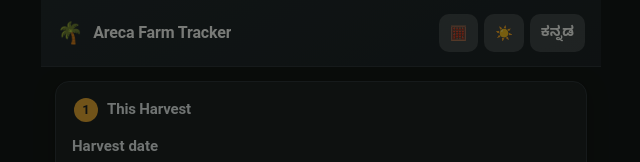
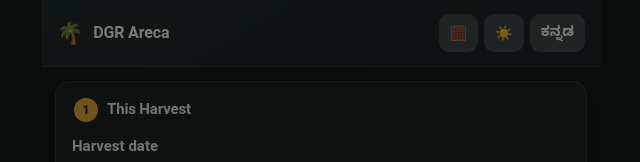
Before and after one commit to Amith-B-2007/areca-business, a plain HTML site: page index.html in a window 1280 px wide. Shown: the top 162 px of the page, 319-959 px from the left. Drawn offline with Linux system fonts and the light colour scheme.

Commit message:
Rename app to DGR Areca
Updates the page title, in-app header, and the install manifest so the
home-screen icon reads DGR Areca. Kannada shows DGR ಅಡಿಕೆ.

Co-Authored-By: Claude Opus 5 <noreply@anthropic.com>

```diff
--- a/index.html
+++ b/index.html
@@ -7,11 +7,11 @@
 <meta name="mobile-web-app-capable" content="yes">
 <meta name="apple-mobile-web-app-capable" content="yes">
 <meta name="apple-mobile-web-app-status-bar-style" content="black-translucent">
-<meta name="apple-mobile-web-app-title" content="Areca Tracker">
+<meta name="apple-mobile-web-app-title" content="DGR Areca">
 <link rel="icon" href="icon.svg">
 <link rel="apple-touch-icon" href="icon.svg">
 <link rel="manifest" href="manifest.webmanifest">
-<title>Areca Farm Tracker</title>
+<title>DGR Areca</title>
 <style>
   /* ══ Dark is the default look ══
      Cool near-black ground, gold accent (the colour of dried areca). */
@@ -625,7 +625,7 @@
 <header>
   <div class="brand">
     <span class="mark">🌴</span>
-    <h1 id="appTitle">Areca Farm Tracker</h1>
+    <h1 id="appTitle">DGR Areca</h1>
   </div>
   <div class="hbtns">
     <button class="hbtn" id="syncBtn" onclick="syncNow(true)" title="Sync" style="display:none">☁</button>
@@ -851,7 +851,7 @@
 <script>
 const i18n = {
   en: {
-    appTitle: 'Areca Farm Tracker',
+    appTitle: 'DGR Areca',
     langBtn: 'ಕನ್ನಡ',
     landsTab: 'Lands', expensesTab: 'Expenses', detailsTab: 'Records', reportsTab: 'Reports',
     setupTitle: 'This Harvest',
@@ -937,7 +937,7 @@ const i18n = {
     noNet: 'No internet — saved on this phone',
   },
   kn: {
-    appTitle: 'ಅಡಿಕೆ ಫಾರ್ಮ್ ಟ್ರ್ಯಾಕರ್',
+    appTitle: 'DGR ಅಡಿಕೆ',
     langBtn: 'English',
     landsTab: 'ಜಮೀನು', expensesTab: 'ಖರ್ಚು', detailsTab: 'ದಾಖಲೆ', reportsTab: 'ವರದಿ',
     setupTitle: 'ಈ ಕೊಯ್ಲು',
--- a/sw.js
+++ b/sw.js
@@ -1,5 +1,5 @@
 // Service worker for Areca Farm Tracker — network-first, falls back to cache when offline.
-const CACHE = 'areca-v7';
+const CACHE = 'areca-v8';
 const ASSETS = ['.', 'index.html', 'manifest.webmanifest', 'icon.svg'];
 
 self.addEventListener('install', function (e) {
```
Also changed, not shown: manifest.webmanifest.
